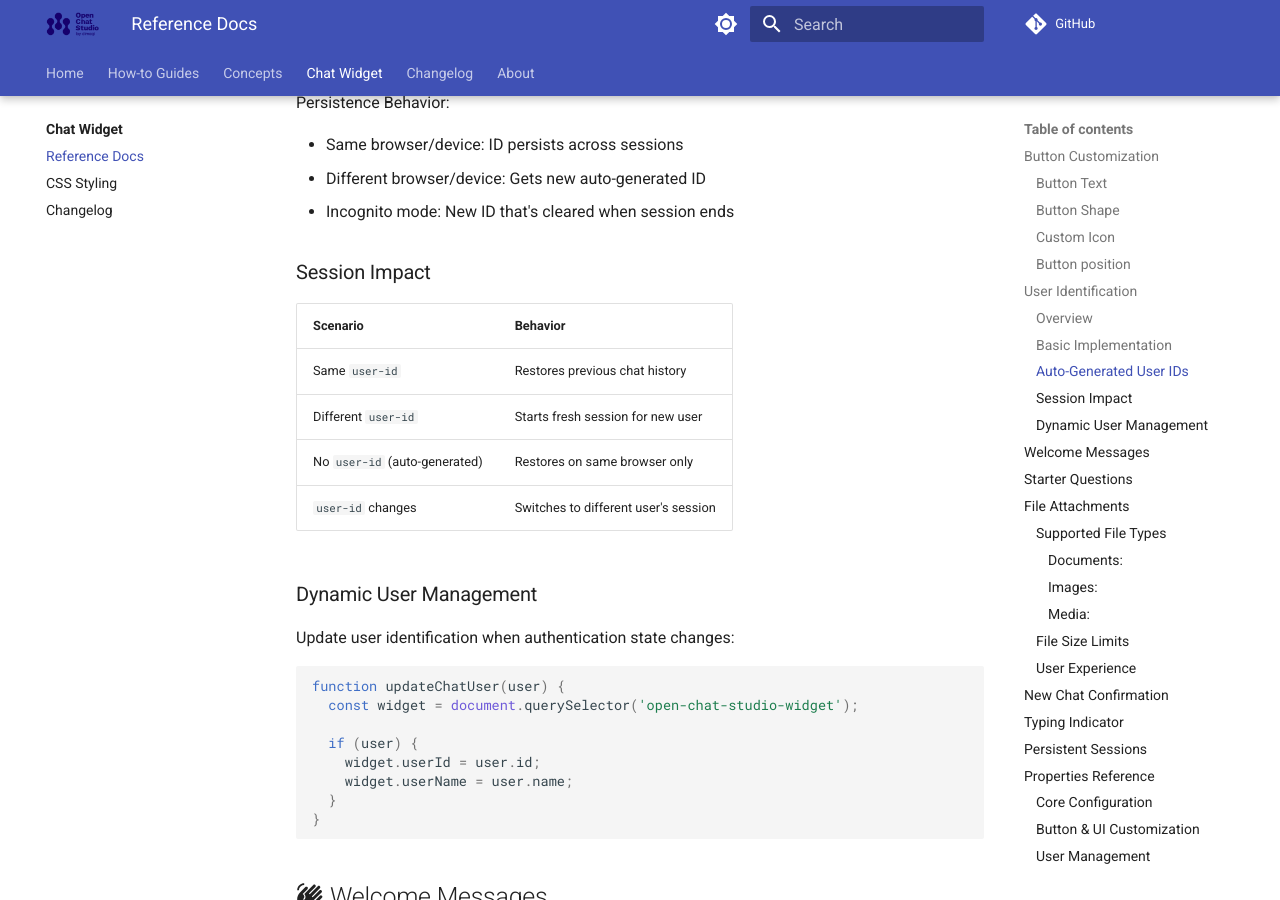
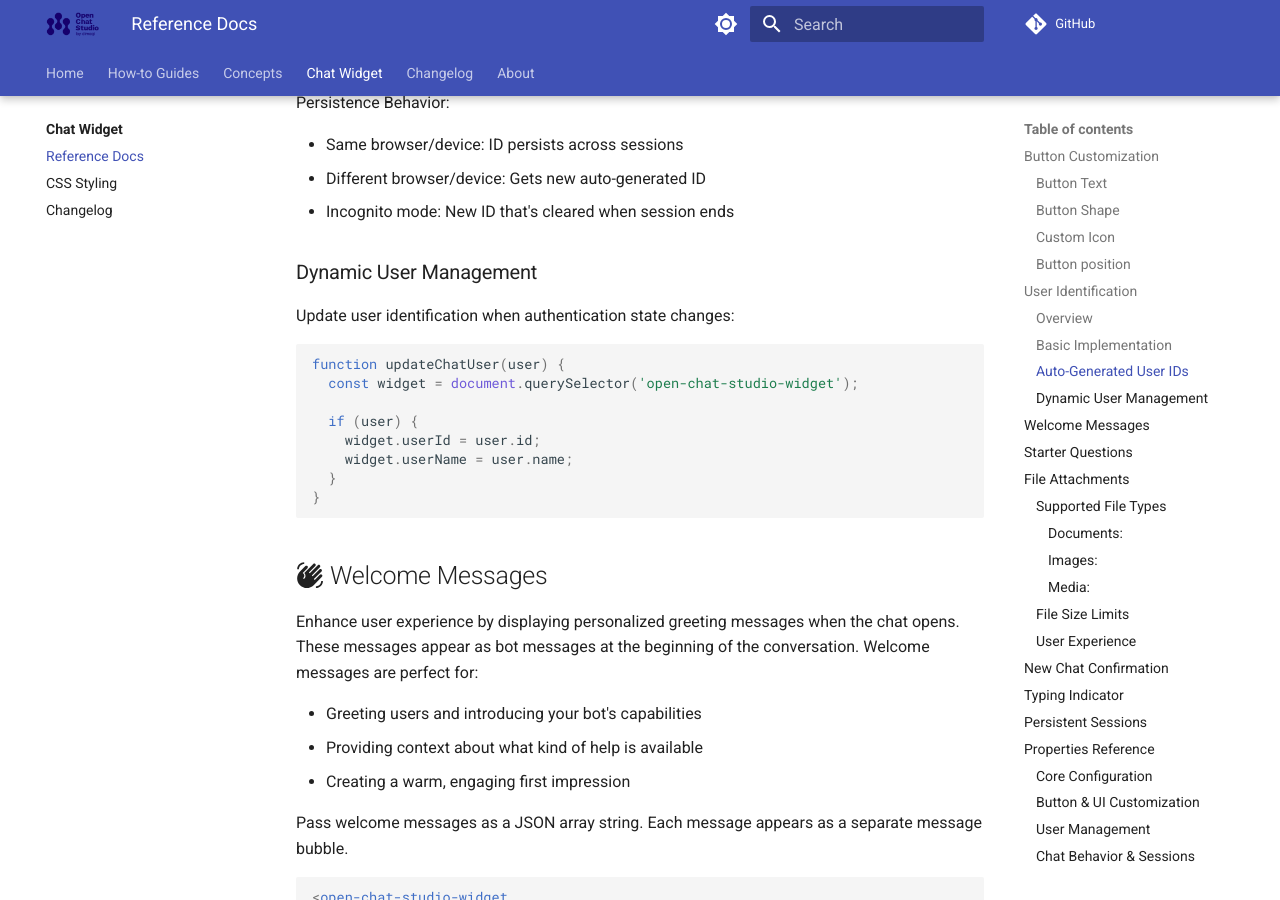
Before and after one commit to dimagi/open-chat-studio-docs, an MkDocs documentation site: the page built from docs/chat_widget/reference.md, in a window 1280 px wide and 900 px high, scrolled down 2415 px. Built offline with MkDocs 1.6.1 and Material for MkDocs 9.7.7, drawn with Linux system fonts in a browser that asks for light colours; a script that is not in the unit is left out; comment, search, counter and statistics services are not loaded.

Commit message:
remove Session Impact

```diff
--- a/docs/chat_widget/reference.md
+++ b/docs/chat_widget/reference.md
@@ -95,15 +95,6 @@
 - Different browser/device: Gets new auto-generated ID
 - Incognito mode: New ID that's cleared when session ends
 
-
-### Session Impact
-
-| Scenario                        | Behavior   |
-|---------------------------------|-----------|
-| Same `user-id`                 | Restores previous chat history |
-| Different `user-id`                 | Starts fresh session for new user |
-| No `user-id` (auto-generated)          | Restores on same browser only |
-| `user-id` changes                 | Switches to different user's session |
 
 ### Dynamic User Management
 Update user identification when authentication state changes:
```
